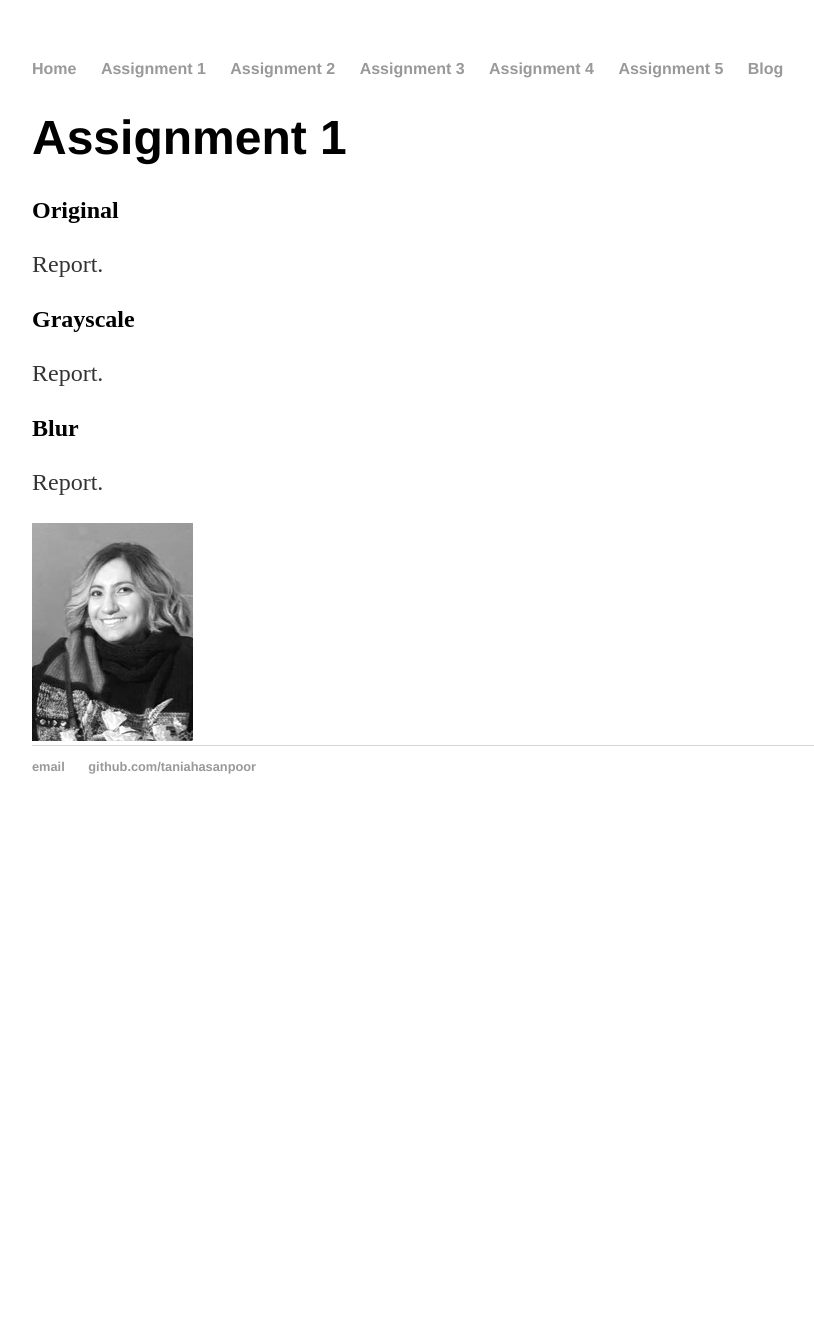
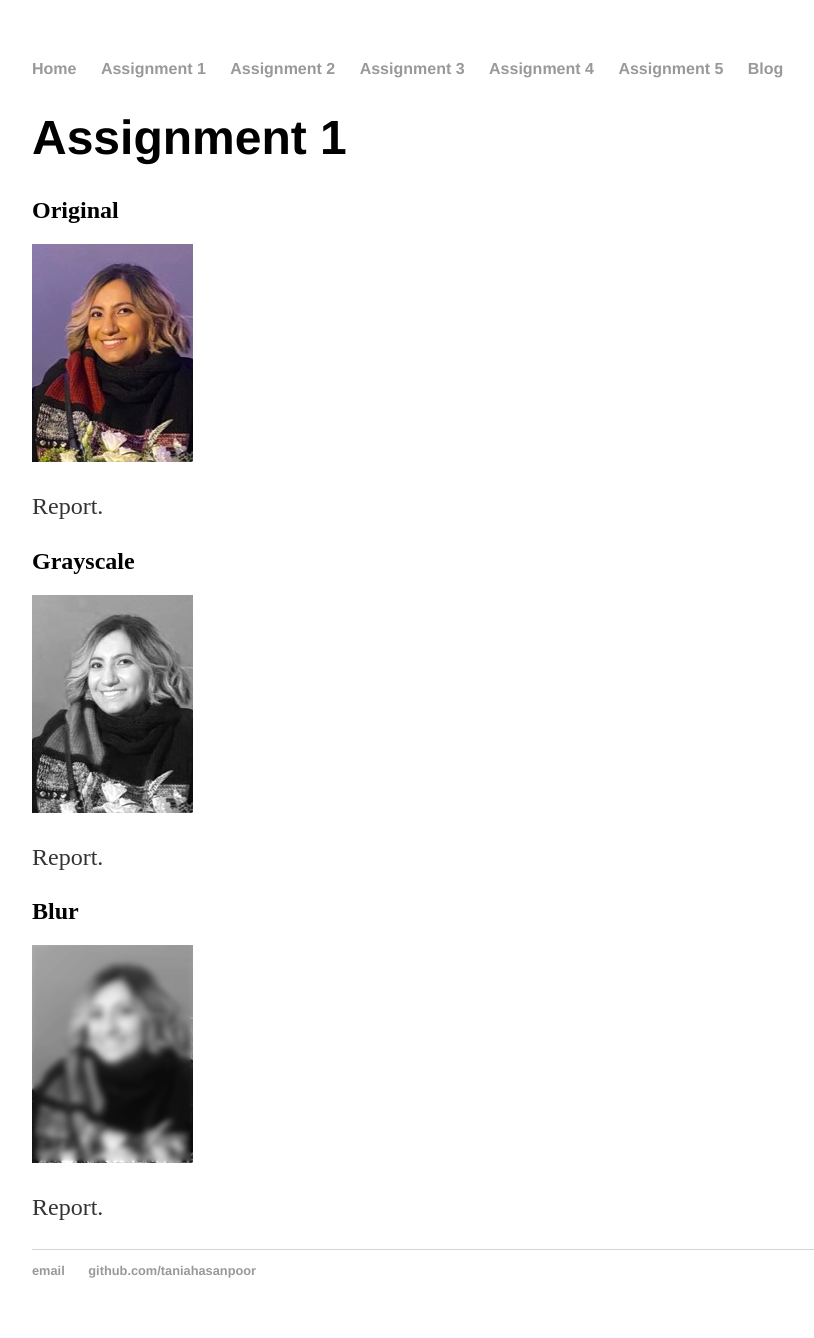
Before and after one commit to taniahasanpoor/taniahasanpoor-github.io, a Jekyll site: the page built from assignment1/index.html, in a window 1280 px wide. Shown: the whole page, without its empty margins (160-974 px from the left). Built offline with Jekyll 4.4.1, drawn with Linux system fonts in a browser that asks for light colours; before the commit the page ends 900 px from its top, so only the background shows below that.

Commit message:
Update index.html

```diff
--- a/assignment1/index.html
+++ b/assignment1/index.html
@@ -13,10 +13,12 @@ title: Assignment 1
 <div class="assignment1">
 	<h1>Assignment 1</h1>
 	<h2>Original</h2>
+	<img src="https://taniahasanpoor.github.io/assignment1/images/Original.png" alt="Original">
 	<p>Report.</p>
 	<h2>Grayscale</h2>
+	<img src="https://taniahasanpoor.github.io/assignment1/images/Grayscale.png" alt="Grayscale">
 	<p>Report.</p>
 	<h2>Blur</h2>
+	<img src="https://taniahasanpoor.github.io/assignment1/images/Blur.png" alt="Blur">
 	<p>Report.</p>
-	<img src="https://taniahasanpoor.github.io/assignment1/images/Grayscale.png" alt="Grayscale">
 </div>
```
